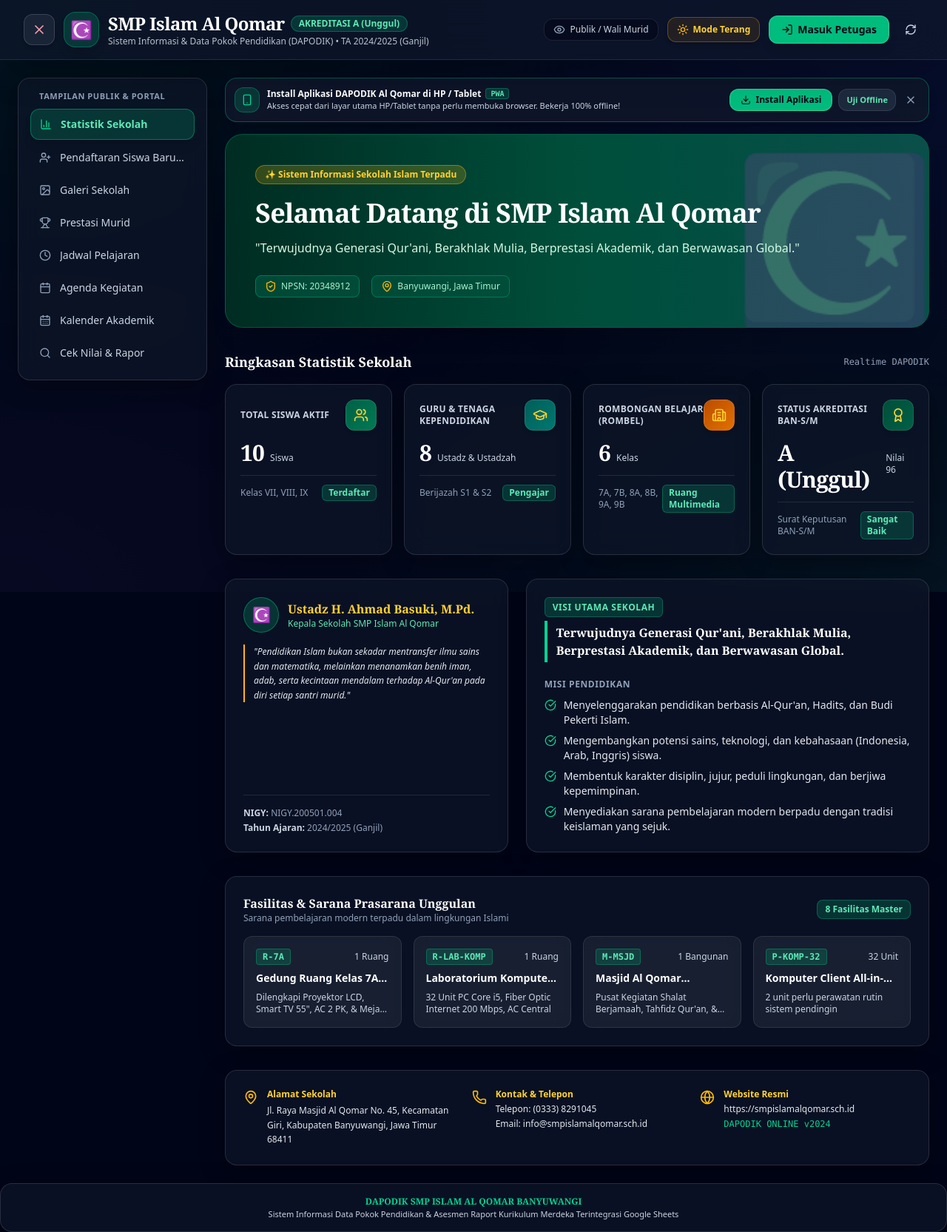
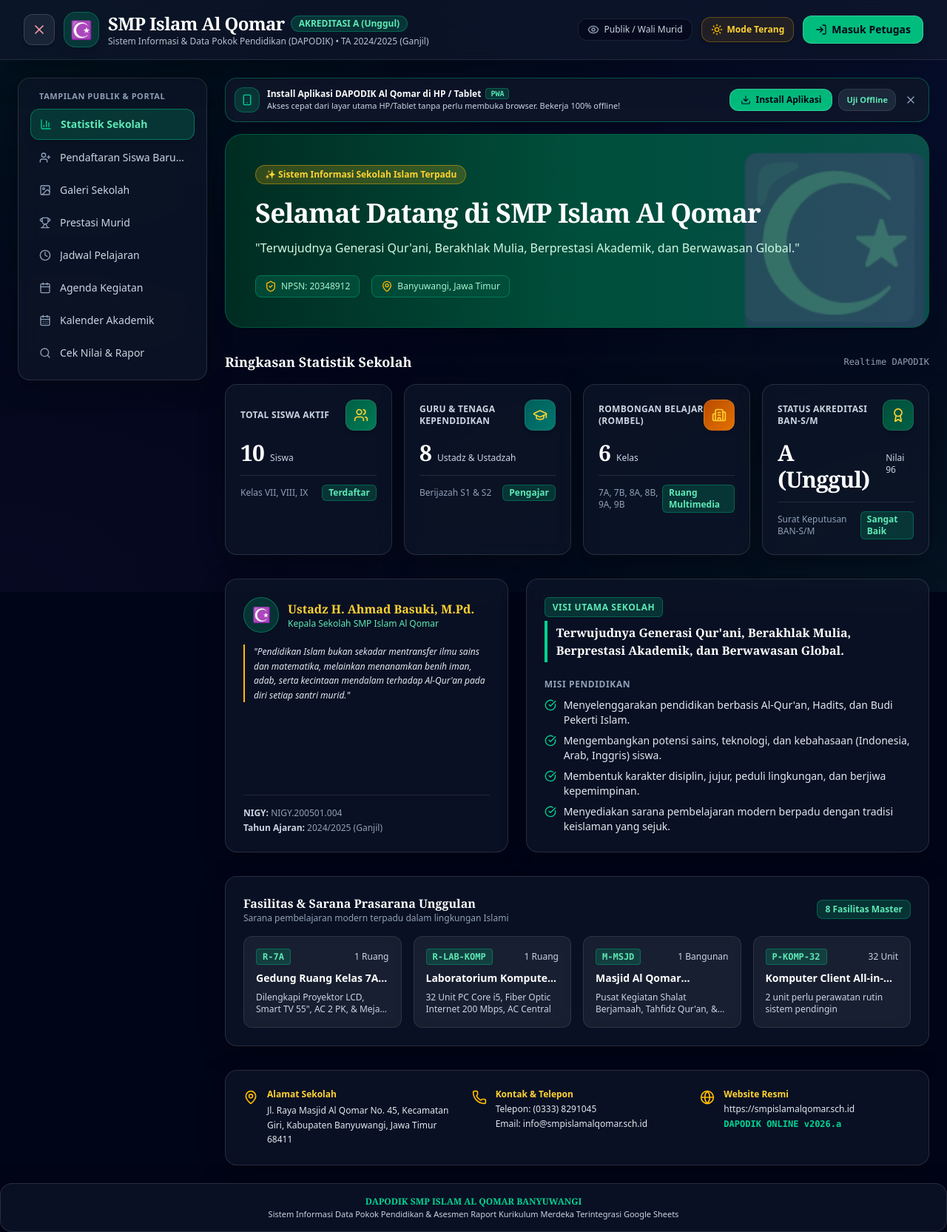
Before and after one commit to amjadmahbubi/SMP-Islam-Al-Qomar, a React (Vite) app: page / in a window 1280 px wide. Shown: the whole page at 74% size. Built offline with nearby package versions, Linux system fonts and the light colour scheme.

Commit message:
feat: remove data reset feature and update version
Remove the demo data reset functionality from the header and update the system version to v2026.a.

```diff
--- a/src/App.tsx
+++ b/src/App.tsx
@@ -197,13 +197,6 @@ export function App() {
     setActiveTab('laporan-rapor');
   };
 
-  const handleResetData = () => {
-    if (window.confirm('Apakah Anda yakin ingin mengembalikan seluruh data ke default awal?')) {
-      StorageService.resetAllToDefault();
-      window.location.reload();
-    }
-  };
-
   // Tab selector handler
   const handleSelectTab = (tab: string) => {
     if (tab === 'wa-gateway') {
@@ -226,7 +219,6 @@ export function App() {
         onLogout={handleLogout}
         activeTab={activeTab}
         setActiveTab={handleSelectTab}
-        onResetData={handleResetData}
         onToggleSidebar={() => setIsSidebarOpen(!isSidebarOpen)}
         isSidebarOpen={isSidebarOpen}
         theme={theme}
--- a/src/components/Header.tsx
+++ b/src/components/Header.tsx
@@ -1,6 +1,6 @@
 import React from 'react';
 import { UserSession, SchoolInfo } from '../types';
-import { School, LogIn, LogOut, ShieldCheck, UserCheck, Eye, RefreshCw, FileSpreadsheet, Menu, X, Sun, Moon } from 'lucide-react';
+import { School, LogIn, LogOut, ShieldCheck, UserCheck, Eye, FileSpreadsheet, Menu, X, Sun, Moon } from 'lucide-react';
 
 interface HeaderProps {
   schoolInfo: SchoolInfo;
@@ -9,7 +9,6 @@ interface HeaderProps {
   onLogout: () => void;
   activeTab: string;
   setActiveTab: (tab: string) => void;
-  onResetData: () => void;
   onToggleSidebar: () => void;
   isSidebarOpen: boolean;
   theme: 'dark' | 'light';
@@ -23,7 +22,6 @@ export const Header: React.FC<HeaderProps> = ({
   onLogout,
   activeTab,
   setActiveTab,
-  onResetData,
   onToggleSidebar,
   isSidebarOpen,
   theme,
@@ -142,15 +140,6 @@ export const Header: React.FC<HeaderProps> = ({
                 <span className="hidden sm:inline">Keluar</span>
               </button>
             )}
-
-            {/* Demo Reset Data */}
-            <button
-              onClick={onResetData}
-              className="p-2 text-slate-300 hover:text-white hover:bg-white/10 rounded-xl transition-all border border-transparent hover:border-white/10"
-              title="Reset Sample Data"
-            >
-              <RefreshCw className="w-4 h-4" />
-            </button>
           </div>
 
         </div>
--- a/src/components/public/PublicStatistik.tsx
+++ b/src/components/public/PublicStatistik.tsx
@@ -255,7 +255,7 @@ export const PublicStatistik: React.FC<PublicStatistikProps> = ({
           <div>
             <span className="font-bold text-amber-300 block mb-1">Website Resmi</span>
             <p className="text-slate-200">{schoolInfo.website}</p>
-            <p className="text-emerald-400 mt-1 font-mono">DAPODIK ONLINE v2024</p>
+            <p className="text-emerald-400 mt-1 font-mono font-semibold">DAPODIK ONLINE v2026.a</p>
           </div>
         </div>
       </div>
```
